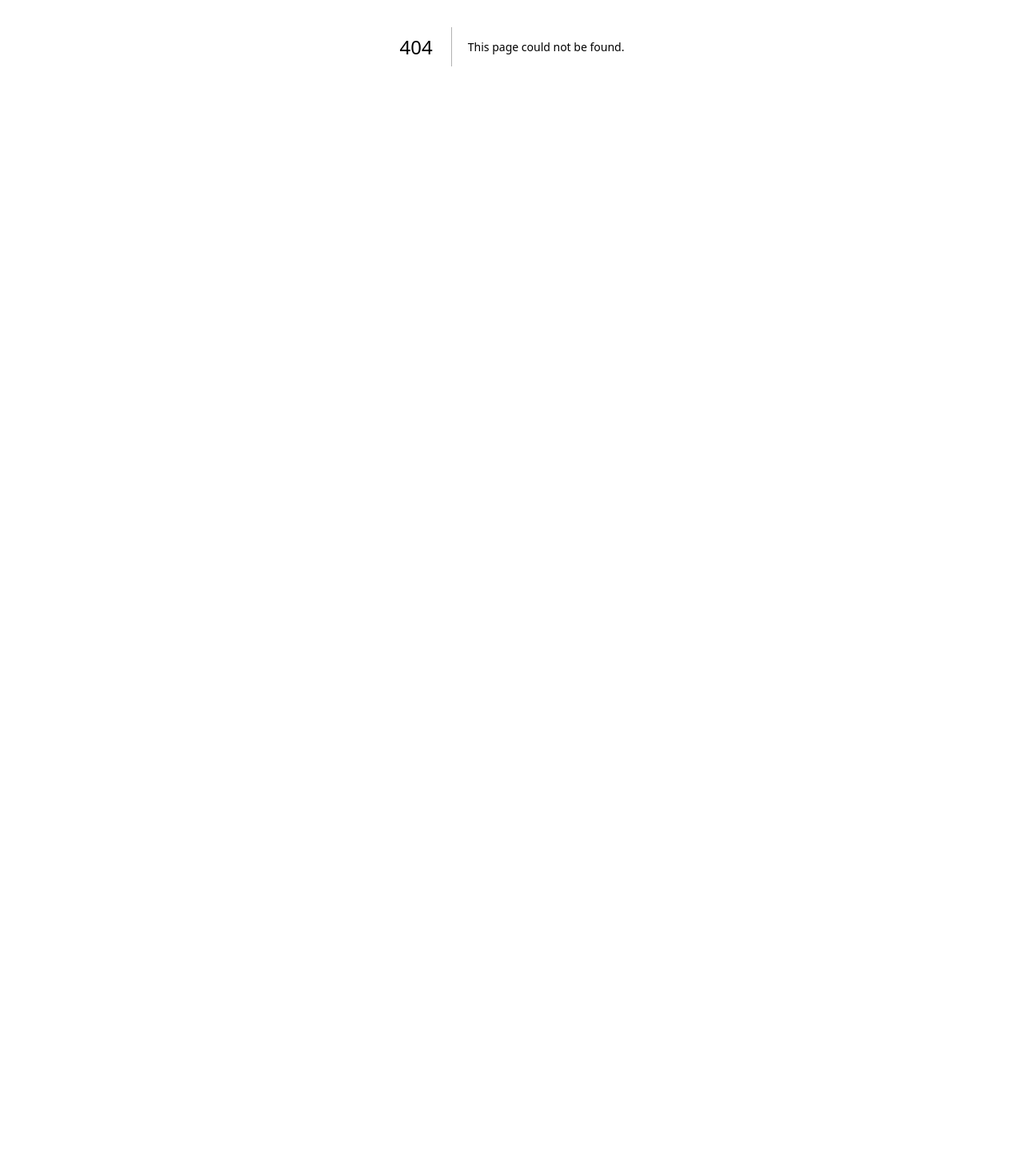
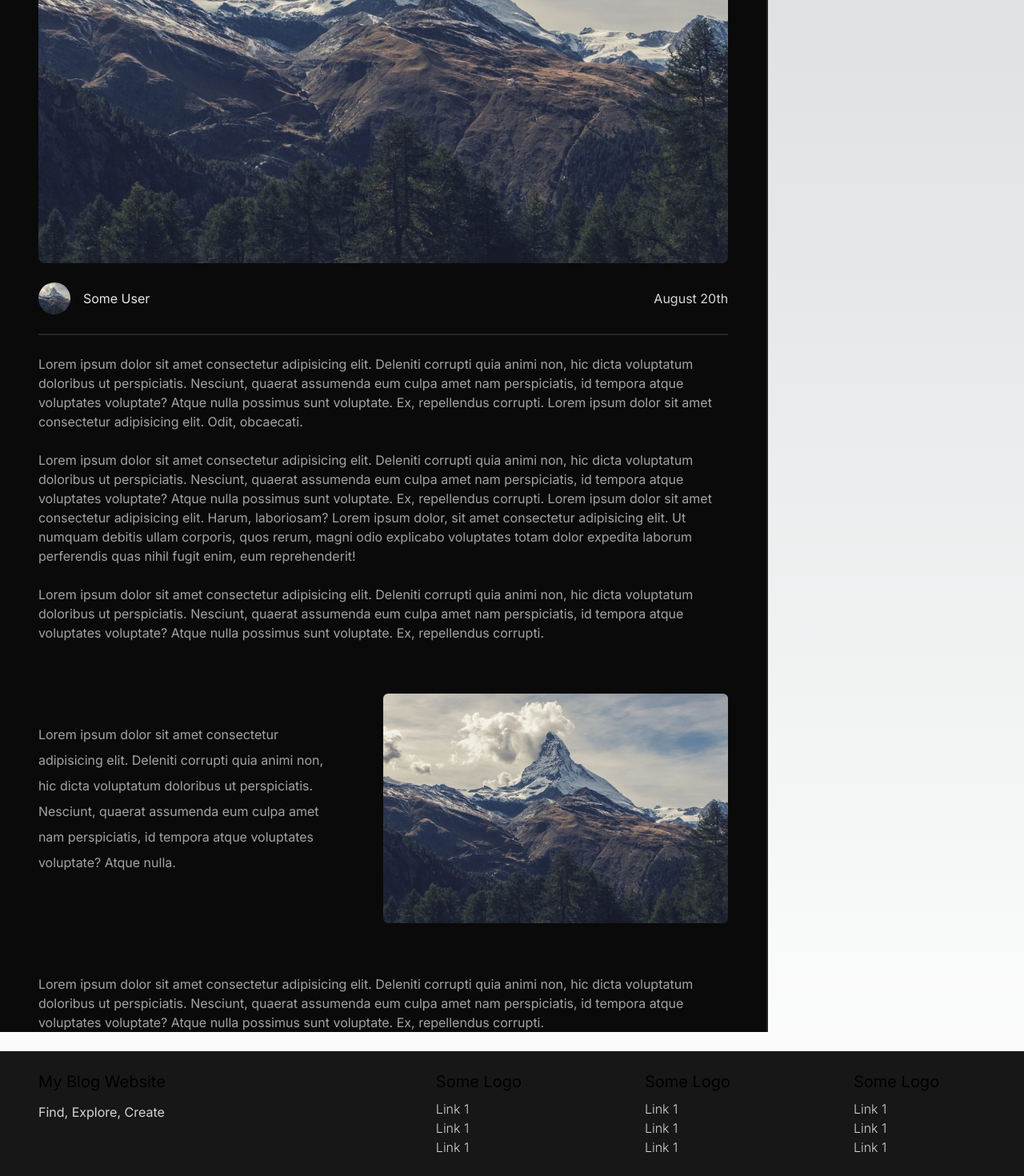
Before and after one commit to jane-does-coding/blog, a Next.js app: page /blogs/1 in a window 1280 px wide. Before the commit this address had no page. Shown: the part 342-1812 px from the top of the page at 80% size. Before the commit the page ends 800 px from the top, so only its background shows below. Built offline with nearby package versions, Linux system fonts and the light colour scheme.

Commit message:
blog and footer page/component

```diff
--- /dev/null
+++ b/app/(pages)/blogs/[blogId]/page.tsx
@@ -0,0 +1,12 @@
+import Blog from "@/app/components/Blog/Blog";
+import React from "react";
+
+const page = () => {
+	return (
+		<div className="">
+			<Blog />
+		</div>
+	);
+};
+
+export default page;
--- /dev/null
+++ b/app/(pages)/blogs/page.tsx
@@ -0,0 +1,7 @@
+import React from "react";
+
+const page = () => {
+	return <div></div>;
+};
+
+export default page;
--- /dev/null
+++ b/app/components/Blog/Blog.tsx
@@ -0,0 +1,70 @@
+import React from "react";
+
+const Blog = () => {
+	return (
+		<div className="min-h-screen bg-neutral-950 w-[75vw] border-r-2 border-neutral-800">
+			<h1 className="text-[2rem] mx-auto text-center pt-8">Some title</h1>
+			<img
+				src="/banner1.jpg"
+				className="w-[90%] rounded-[0.5rem] mx-auto mt-4"
+				alt=""
+			/>
+			<div className="flex items-center justify-between mt-6 w-[90%] mx-auto">
+				<div className="flex items-center justify-center">
+					<img
+						src="/banner1.jpg"
+						className="w-[40px] h-[40px] rounded-full object-cover"
+						alt=""
+					/>
+					<h3 className="text-neutral-200 ml-4">Some User</h3>
+				</div>
+				<h3 className="text-neutral-300">August 20th</h3>
+			</div>
+			<div className="w-[90%] h-[2px] bg-neutral-800 my-6 mx-auto"></div>
+			<p className="text-neutral-400 max-w-[90%] mx-auto mb-6">
+				Lorem ipsum dolor sit amet consectetur adipisicing elit. Deleniti
+				corrupti quia animi non, hic dicta voluptatum doloribus ut perspiciatis.
+				Nesciunt, quaerat assumenda eum culpa amet nam perspiciatis, id tempora
+				atque voluptates voluptate? Atque nulla possimus sunt voluptate. Ex,
+				repellendus corrupti. Lorem ipsum dolor sit amet consectetur adipisicing
+				elit. Odit, obcaecati.
+			</p>
+			<p className="text-neutral-400 max-w-[90%] mx-auto mb-6">
+				Lorem ipsum dolor sit amet consectetur adipisicing elit. Deleniti
+				corrupti quia animi non, hic dicta voluptatum doloribus ut perspiciatis.
+				Nesciunt, quaerat assumenda eum culpa amet nam perspiciatis, id tempora
+				atque voluptates voluptate? Atque nulla possimus sunt voluptate. Ex,
+				repellendus corrupti. Lorem ipsum dolor sit amet consectetur adipisicing
+				elit. Harum, laboriosam? Lorem ipsum dolor, sit amet consectetur
+				adipisicing elit. Ut numquam debitis ullam corporis, quos rerum, magni
+				odio explicabo voluptates totam dolor expedita laborum perferendis quas
+				nihil fugit enim, eum reprehenderit!
+			</p>
+			<p className="text-neutral-400 max-w-[90%] mx-auto mb-6">
+				Lorem ipsum dolor sit amet consectetur adipisicing elit. Deleniti
+				corrupti quia animi non, hic dicta voluptatum doloribus ut perspiciatis.
+				Nesciunt, quaerat assumenda eum culpa amet nam perspiciatis, id tempora
+				atque voluptates voluptate? Atque nulla possimus sunt voluptate. Ex,
+				repellendus corrupti.
+			</p>
+			<div className="flex w-[90%] mx-auto my-16 items-center justify-center">
+				<p className="text-neutral-400 w-1/2 mx-auto mb-6 pr-12 leading-[2rem]">
+					Lorem ipsum dolor sit amet consectetur adipisicing elit. Deleniti
+					corrupti quia animi non, hic dicta voluptatum doloribus ut
+					perspiciatis. Nesciunt, quaerat assumenda eum culpa amet nam
+					perspiciatis, id tempora atque voluptates voluptate? Atque nulla.
+				</p>
+				<img src="/banner1.jpg" className="w-1/2 rounded-[0.4rem]" alt="" />
+			</div>
+			<p className="text-neutral-400 max-w-[90%] mx-auto mb-6">
+				Lorem ipsum dolor sit amet consectetur adipisicing elit. Deleniti
+				corrupti quia animi non, hic dicta voluptatum doloribus ut perspiciatis.
+				Nesciunt, quaerat assumenda eum culpa amet nam perspiciatis, id tempora
+				atque voluptates voluptate? Atque nulla possimus sunt voluptate. Ex,
+				repellendus corrupti.
+			</p>
+		</div>
+	);
+};
+
+export default Blog;
--- /dev/null
+++ b/app/components/Footer.tsx
@@ -0,0 +1,52 @@
+import React from "react";
+
+const Footer = () => {
+	return (
+		<div className="w-full bg-neutral-900">
+			<div className="flex">
+				<div className="flex flex-col py-6 px-12 w-2/4">
+					<h2 className="text-xl mb-3">My Blog Website</h2>
+					<p className="text-neutral-300">Find, Explore, Create</p>
+				</div>
+				<div className="flex flex-col py-6 px-12 w-1/4">
+					<h2 className="text-xl mb-2">Some Logo</h2>
+					<a href="/" className="text-neutral-300 font-light">
+						Link 1
+					</a>
+					<a href="/" className="text-neutral-300 font-light">
+						Link 1
+					</a>
+					<a href="/" className="text-neutral-300 font-light">
+						Link 1
+					</a>
+				</div>
+				<div className="flex flex-col py-6 px-12 w-1/4">
+					<h2 className="text-xl mb-2">Some Logo</h2>
+					<a href="/" className="text-neutral-300 font-light">
+						Link 1
+					</a>
+					<a href="/" className="text-neutral-300 font-light">
+						Link 1
+					</a>
+					<a href="/" className="text-neutral-300 font-light">
+						Link 1
+					</a>
+				</div>
+				<div className="flex flex-col py-6 px-12 w-1/4">
+					<h2 className="text-xl mb-2">Some Logo</h2>
+					<a href="/" className="text-neutral-300 font-light">
+						Link 1
+					</a>
+					<a href="/" className="text-neutral-300 font-light">
+						Link 1
+					</a>
+					<a href="/" className="text-neutral-300 font-light">
+						Link 1
+					</a>
+				</div>
+			</div>
+		</div>
+	);
+};
+
+export default Footer;
--- a/app/layout.tsx
+++ b/app/layout.tsx
@@ -1,6 +1,7 @@
 import type { Metadata } from "next";
 import { Inter } from "next/font/google";
 import "./globals.css";
+import Footer from "./components/Footer";
 
 const inter = Inter({ subsets: ["latin"] });
 
@@ -16,7 +17,10 @@ export default function RootLayout({
 }>) {
 	return (
 		<html lang="en">
-      <body className={inter.className}>{children}</body>
+			<body className={inter.className}>
+				{children}
+				<Footer />
+			</body>
 		</html>
 	);
 }
--- a/app/page.tsx
+++ b/app/page.tsx
@@ -16,6 +16,14 @@ export default function Home() {
 				<BlogCard />
 				<BlogCard />
 			</div>
+			<h2 className="text-[2rem] text-neutral-100 text-center mx-auto mt-[10vh]">
+				Newest{" "}
+			</h2>
+			<div className="flex px-12 gap-12 mt-8 mb-12">
+				<BlogCard />
+				<BlogCard />
+				<BlogCard />
+			</div>
 		</div>
 	);
 }
```
Lines whose indentation alone changed are shown as unchanged.
